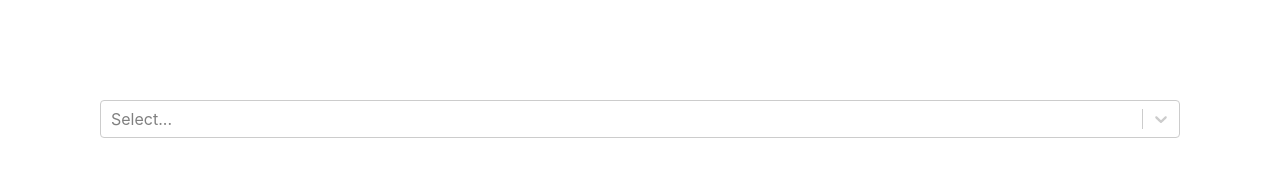
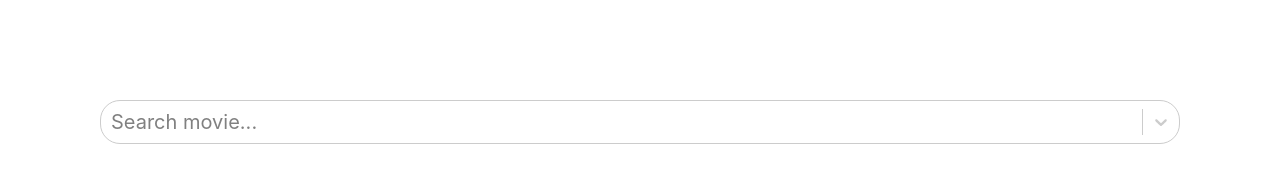
Before and after one commit to gitsubham/type-ahead-ei, a React (Create React App) app: page / in a window 1280 px wide. Shown: the top 194 px of the page. Built offline with nearby package versions, Linux system fonts and the light colour scheme.

Commit message:
Refactor and enhancements

```diff
--- a/src/components/common/Select.js
+++ b/src/components/common/Select.js
@@ -5,7 +5,9 @@ import { default as ReactSelect, components } from 'react-select'
 
 export default class Select extends Component {
 
-  formCustomOption = customOptionsCreator => {
+  formCustomComponents = ( { customOptionsCreator }) => {
+    let customComponents = {}
+    if (customOptionsCreator) {
       const Option = props => {
         return (
           <components.Option {...props}>
@@ -13,18 +15,26 @@ export default class Select extends Component {
           </components.Option>
         );
       };
-    return { Option }
+      customComponents = { Option }
+    }
+
+    return customComponents
   }
 
   renderSelect = () => {
-    const { options, isMulti, isLoading, cacheOptions, customOptionsCreator } = this.props
+    const { options, isMulti, isLoading, cacheOptions, customOptionsCreator, customStyles,
+      placeholder, noOptionsMessage } = this.props
     const selectProps = {
       cacheOptions,
+      ...(customOptionsCreator
+        && { components: this.formCustomComponents({ customOptionsCreator }) }),
+      ...(customStyles && { styles: customStyles }),
       isMulti,
       isLoading,
       options,
       onInputChange: this.handleInputChange,
-      ...(customOptionsCreator && { components: this.formCustomOption(customOptionsCreator)}),
+      placeholder,
+      noOptionsMessage
     }
 
     return (<ReactSelect {...selectProps} />)
--- /dev/null
+++ b/src/components/common/index.js
@@ -0,0 +1,5 @@
+import Select from './Select'
+
+export {
+    Select
+}
--- /dev/null
+++ b/src/components/index.js
@@ -0,0 +1 @@
+export * from './common'
--- a/src/constants/index.js
+++ b/src/constants/index.js
@@ -1,2 +1,4 @@
 export const API_KEY = "PlzBanMe"
 export const BASE_URL = "http://www.omdbapi.com/"
+
+export const MOVIE_TYPE_AHEAD_PLACEHOLDER = 'Search movie...'
--- a/src/containers/MovieTypeAhead.js
+++ b/src/containers/MovieTypeAhead.js
@@ -2,17 +2,32 @@ import React, { Component } from 'react'
 import { connect } from 'react-redux'
 import { get } from 'lodash'
 
-import Select from '../components/common/Select'
+import { Select } from '../components'
 import { fetchMovies } from '../actions'
+import { MOVIE_TYPE_AHEAD_PLACEHOLDER } from '../constants'
 
 const transFormOptions = movies => {
   return movies.map(movie => ({ label: movie.Title, value: movie.imdbID, year: movie.Year }))
 }
 
+const getCustomStyles = () => {
+  return {
+    control: styles => ({ ...styles, backgroundColor: 'white',
+      'font-size': '20px', 'border-radius': '20px' }),
+    multiValue: (styles, { data }) => {
+      return {
+        ...styles,
+        'border-radius': '20px',
+        'font-size': '20px',
+      };
+    },
+  };
+}
+
 const customOptionsCreator = (props) => {
   return (
     <React.Fragment>
-      <div> {props.data.label} </div>
+      <div> <b> {props.data.label} </b> </div>
       <div> {props.data.year} </div>
     </React.Fragment>
   )
@@ -25,15 +40,20 @@ class MovieTypeAhead extends Component {
     fetchMovies(token)
   }
 
+  getNoOptionsMessage = () => (this.props.customMovieError)
+
   render() {
-    const { movies, isFetchingMovie, isErrorOnMovieFetch } = this.props
+    const { movies, isFetchingMovie, isErrorOnMovieFetch, customMovieError } = this.props
     const selectProps = {
       cacheOptions: true,
+      customStyles: getCustomStyles(),
       customOptionsCreator,
       handleInputChange: this.fetchMovies,
       isLoading: isFetchingMovie,
       isMulti: true,
+      noOptionsMessage: this.getNoOptionsMessage,
       options: transFormOptions(movies),
+      placeholder: MOVIE_TYPE_AHEAD_PLACEHOLDER,
     }
 
     return (<Select {...selectProps} />)
@@ -44,9 +64,10 @@ class MovieTypeAhead extends Component {
 const mapStateToProps = (state, ownProps) => {
   return {
     ...ownProps,
-    movies: getMovieState(state, 'movies'),
+    customMovieError: getMovieState(state, 'customMovieError'),
     isFetchingMovie: getMovieState(state, 'isFetchingMovie'),
     isErrorOnMovieFetch: getMovieState(state, 'isErrorOnMovieFetch'),
+    movies: getMovieState(state, 'movies'),
   }
 }
 
```
Lines whose indentation alone changed are shown as unchanged.
